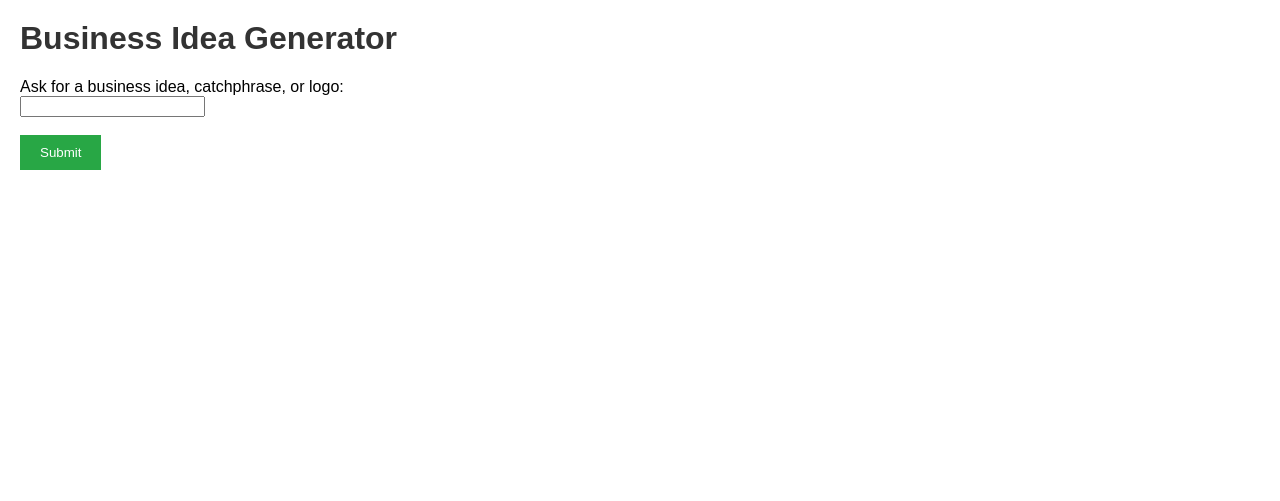
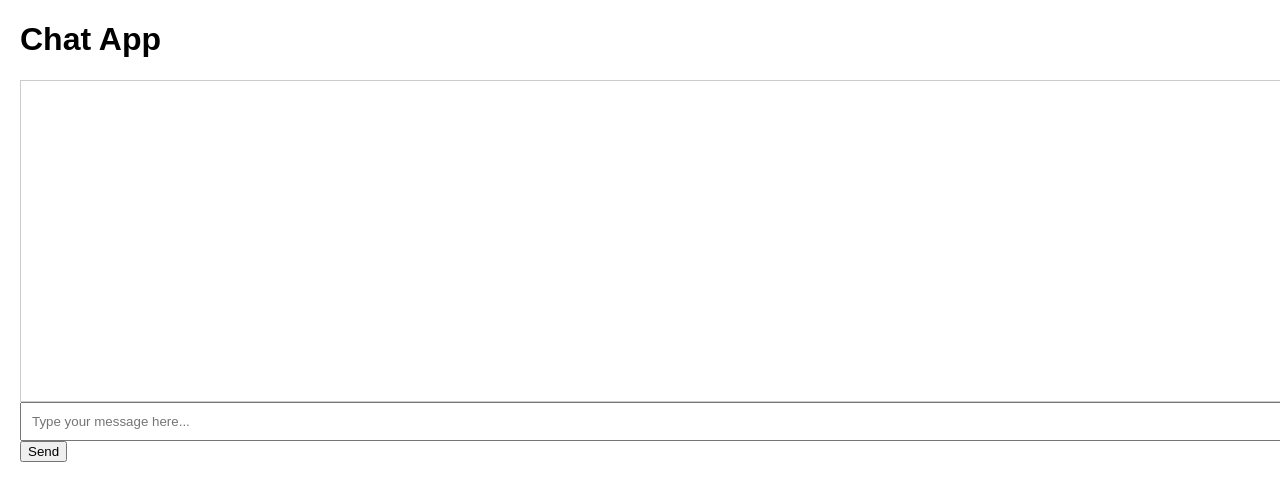
Before and after one commit to verioxz/business-bot-test, a Flask app: page / in a window 1280 px wide. Shown: the top 501 px of the page. Run offline with Flask 2, Linux system fonts and the light colour scheme.

Commit message:
Update index.html

```diff
--- a/templates/index.html
+++ b/templates/index.html
@@ -1,86 +1,56 @@
+<!DOCTYPE html>
 <html lang="en">
 <head>
     <meta charset="UTF-8">
     <meta name="viewport" content="width=device-width, initial-scale=1.0">
-    <title>Business Idea Generator</title>
+    <title>Chat App</title>
+    <script src="https://code.jquery.com/jquery-3.6.0.min.js"></script>
     <style>
         body {
             font-family: Arial, sans-serif;
             margin: 20px;
         }
-        h1 {
-            color: #333;
+        #chatbox {
+            width: 100%;
+            height: 300px;
+            border: 1px solid #ccc;
+            padding: 10px;
+            overflow-y: scroll;
         }
-        form {
-            margin-bottom: 20px;
-        }
-        button {
-            padding: 10px 20px;
-            background-color: #28a745;
-            color: #fff;
-            border: none;
-            cursor: pointer;
-        }
-        button:hover {
-            background-color: #218838;
-        }
-        #response {
-            margin-top: 20px;
-            font-size: 1.2em;
-            color: #007bff;
+        #user-input {
+            width: 100%;
+            padding: 10px;
         }
     </style>
 </head>
 <body>
-    <h1>Business Idea Generator</h1>
-    <form id="request-form">
-        <label for="message">Ask for a business idea, catchphrase, or logo:</label><br>
-        <input type="text" id="message" name="message" required><br><br>
-        <button type="submit">Submit</button>
-    </form>
-    <div id="response"></div>
-    <div id="logo-container"></div>
+    <h1>Chat App</h1>
+    <div id="chatbox"></div>
+    <input type="text" id="user-input" placeholder="Type your message here..." />
+    <button onclick="sendMessage()">Send</button>
+    <img id="logo" style="display: none;" />
+
     <script>
-        document.getElementById('request-form').addEventListener('submit', function(event) {
-            event.preventDefault();
-            const message = document.getElementById('message').value;
+        function sendMessage() {
+            var userMessage = $('#user-input').val();
+            $('#chatbox').append('<div><b>You:</b> ' + userMessage + '</div>');
 
-            fetch('/chat', {
-                method: 'POST',
-                headers: {
-                    'Content-Type': 'application/json',
-                },
-                body: JSON.stringify({ message: message }),
-            })
-            .then(response => response.json())
-            .then(data => {
-                const responseDiv = document.getElementById('response');
-                const logoContainer = document.getElementById('logo-container');
-                responseDiv.innerHTML = '';
-                logoContainer.innerHTML = '';
+            $.ajax({
+                type: 'POST',
+                url: '/chat',
+                contentType: 'application/json',
+                data: JSON.stringify({message: userMessage}),
+                success: function(response) {
+                    if (userMessage.toLowerCase().includes('logo')) {
+                        $('#logo').attr('src', response).show();
+                    } else {
+                        $('#chatbox').append('<div><b>AI:</b> ' + response.reply + '</div>');
+                    }
+                }
+            });
 
-                if (message.toLowerCase().includes('logo')) {
-                    fetch('/chat', {
-                        method: 'POST',
-                        headers: {
-                            'Content-Type': 'application/json',
-                        },
-                        body: JSON.stringify({ message: 'logo' }),
-                    })
-                    .then(response => response.blob())
-                    .then(blob => {
-                        const img = document.createElement('img');
-                        img.src = URL.createObjectURL(blob);
-                        logoContainer.appendChild(img);
-                    });
-                } else {
-                    responseDiv.textContent = data.reply;
-                }
-            })
-            .catch(error => {
-                console.error('Error:', error);
-            });
-        });
+            $('#user-input').val('');
+        }
     </script>
 </body>
 </html>
```
